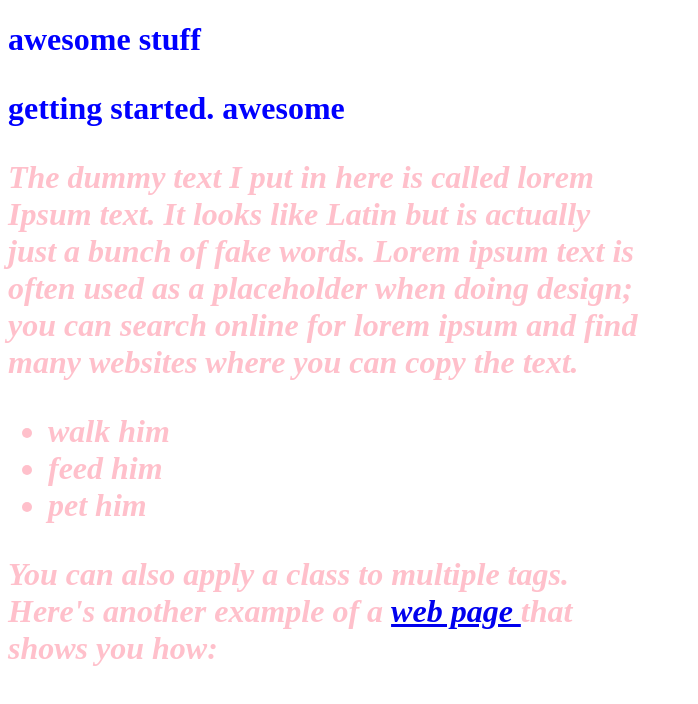
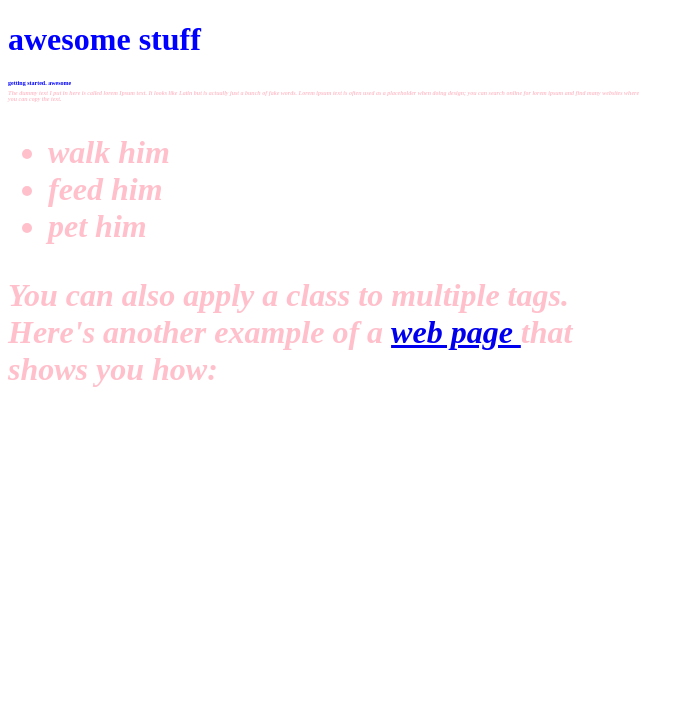
Before and after one commit to annmunyare/trial, a plain HTML site: page index.html in a window 1280 px wide. Shown: the whole page, without its empty margins (0-698 px from the left). Drawn offline with Linux system fonts and the light colour scheme.

Commit message:
adding spans and div

```diff
--- a/css/styles.css
+++ b/css/styles.css
@@ -7,3 +7,10 @@ h1{
   color: pink;
 
 }
+.important{
+  font-size: 12%;
+
+}
+.unimportant{
+  align:centre;
+}
--- a/index.html
+++ b/index.html
@@ -6,22 +6,25 @@
 </head>
 <body>
   <h1> awesome stuff<h1>
+<div class="important">
   <P> getting started. awesome</p>
     <p class="author">The dummy text I put in here is called lorem Ipsum text.
-       It looks like Latin but is actually just a bunch of fake words.
+       It looks <span class="fish">like Latin</span> but is actually just a bunch of fake words.
        Lorem ipsum text is often used as a placeholder when doing design;
       you can search online for lorem ipsum and find many
       websites where you can copy the text. </p>
-
+</div>
       <ul  class="author">
         <Li>walk him</li>
         <Li>feed him</li>
         <Li>pet him</li>
       </ul>
+<div class ="unimportant">
       <p class= "author">
         You can also apply a class to<strong> multiple tags</strong>.
         Here's another example of a <a href="http://www.google.com">web page </a>that shows you how:
       </p>
+</div>
 
 </body>
 </html>
```
